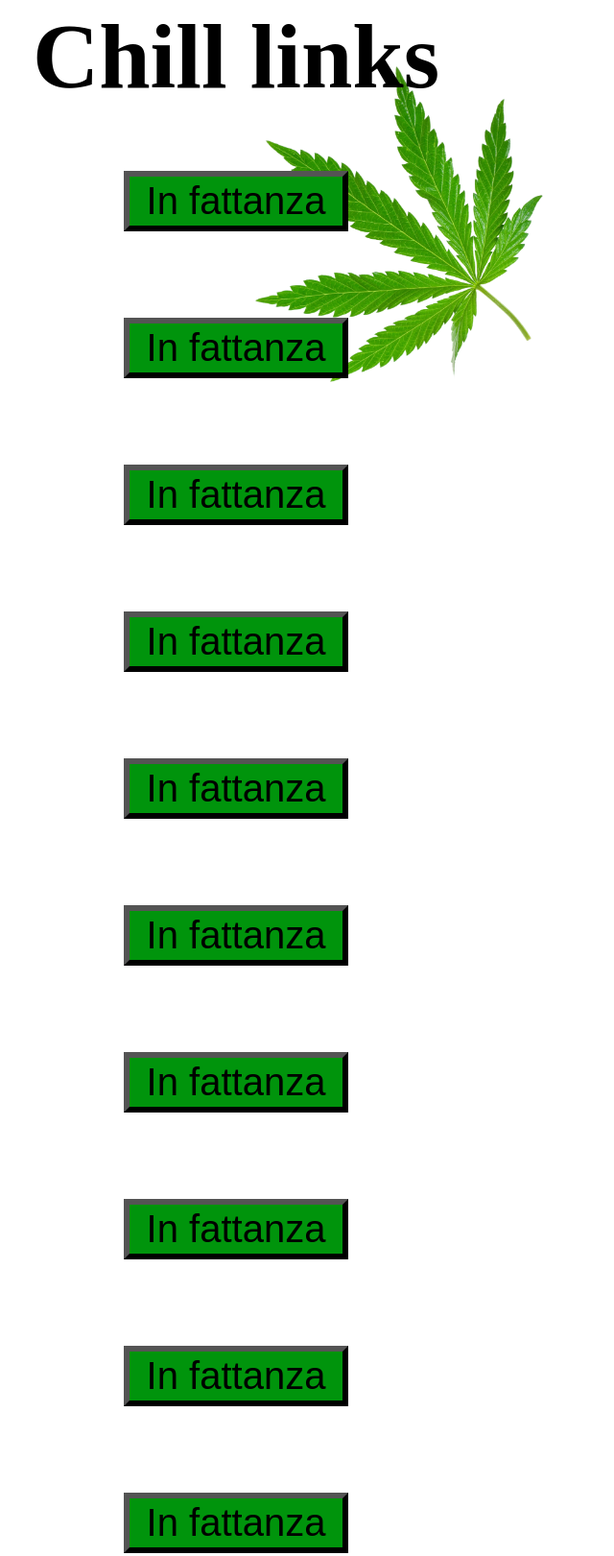
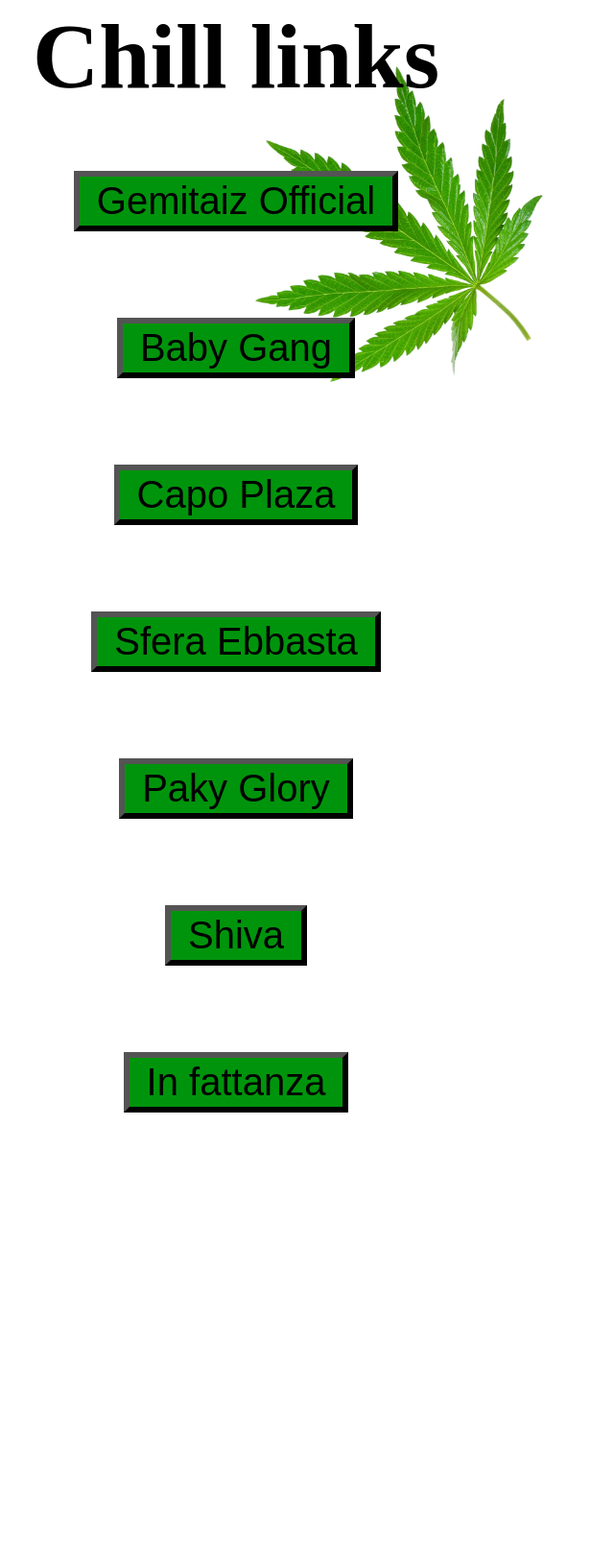
Before and after one commit to Sartlli/Chillinks, a plain HTML site: page index.html in a window 1280 px wide. Shown: the part 21-1642 px from the top of the page at 96% size, without its empty margins (394-1034 px from the left). After the commit the page ends 1204 px from the top, so only its background shows below. Drawn offline with Linux system fonts and the light colour scheme.

Commit message:
Update index.html

```diff
--- a/index.html
+++ b/index.html
@@ -2,31 +2,22 @@
 <body style="zoom: 300%;resize: vertical;background-color: white; background-repeat: no-repeat; background-size: 100px; background-position-x: 220px ; background-position-y: 30px;" background="image.png" >
 <div align="center">
 <h1>Chill links</h1>
-<a href="https://www.youtube.com/channel/UC-Lkk1c3w0kS_ZKYYPGWeqQ"><input name="button" value="In fattanza" style="color:#000000; background-color: #00940c;" type="submit"></a>
+<a href="https://www.youtube.com/c/GemitaizOfficial/videos"><input name="button" value="Gemitaiz Official" style="color:#000000; background-color: #00940c;" type="submit"></a>
 <br>
 <div style='margin-top: 30px;'/>
-<a href="https://www.youtube.com/channel/UC-Lkk1c3w0kS_ZKYYPGWeqQ"><input name="button" value="In fattanza" style="color:#000000; background-color: #00940c;" type="submit"></a>
+<a href="https://www.youtube.com/channel/UC-RN-QrnVaYOCue3pVeRaxw/videos"><input name="button" value="Baby Gang" style="color:#000000; background-color: #00940c;" type="submit"></a>
 <br>
 <div style='margin-top: 30px;'/>
-<a href="https://www.youtube.com/channel/UC-Lkk1c3w0kS_ZKYYPGWeqQ"><input name="button" value="In fattanza" style="color:#000000; background-color: #00940c;" type="submit"></a>
+<a href="https://www.youtube.com/c/CapoPlazaTV/videos"><input name="button" value="Capo Plaza" style="color:#000000; background-color: #00940c;" type="submit"></a>
 <br>
 <div style='margin-top: 30px;'/>
-<a href="https://www.youtube.com/channel/UC-Lkk1c3w0kS_ZKYYPGWeqQ"><input name="button" value="In fattanza" style="color:#000000; background-color: #00940c;" type="submit"></a>
+<a href="https://www.youtube.com/c/Billionheadz/videos"><input name="button" value="Sfera Ebbasta" style="color:#000000; background-color: #00940c;" type="submit"></a>
 <br>
 <div style='margin-top: 30px;'/>
-<a href="https://www.youtube.com/channel/UC-Lkk1c3w0kS_ZKYYPGWeqQ"><input name="button" value="In fattanza" style="color:#000000; background-color: #00940c;" type="submit"></a>
+<a href="https://www.youtube.com/channel/UC_fY2k8ohcOjM-FCLRmwnvA/videos"><input name="button" value="Paky Glory" style="color:#000000; background-color: #00940c;" type="submit"></a>
 <br>
 <div style='margin-top: 30px;'/>
-<a href="https://www.youtube.com/channel/UC-Lkk1c3w0kS_ZKYYPGWeqQ"><input name="button" value="In fattanza" style="color:#000000; background-color: #00940c;" type="submit"></a>
-<br>
-<div style='margin-top: 30px;'/>
-<a href="https://www.youtube.com/channel/UC-Lkk1c3w0kS_ZKYYPGWeqQ"><input name="button" value="In fattanza" style="color:#000000; background-color: #00940c;" type="submit"></a>
-<br>
-<div style='margin-top: 30px;'/>
-<a href="https://www.youtube.com/channel/UC-Lkk1c3w0kS_ZKYYPGWeqQ"><input name="button" value="In fattanza" style="color:#000000; background-color: #00940c;" type="submit"></a>
-<br>
-<div style='margin-top: 30px;'/>
-<a href="https://www.youtube.com/channel/UC-Lkk1c3w0kS_ZKYYPGWeqQ"><input name="button" value="In fattanza" style="color:#000000; background-color: #00940c;" type="submit"></a>
+<a href="https://www.youtube.com/c/SHIVARAP/videos"><input name="button" value="Shiva" style="color:#000000; background-color: #00940c;" type="submit"></a>
 <br>
 <div style='margin-top: 30px;'/>
 <a href="https://www.youtube.com/channel/UC-Lkk1c3w0kS_ZKYYPGWeqQ"><input name="button" value="In fattanza" style="color:#000000; background-color: #00940c;" type="submit"></a>
```
